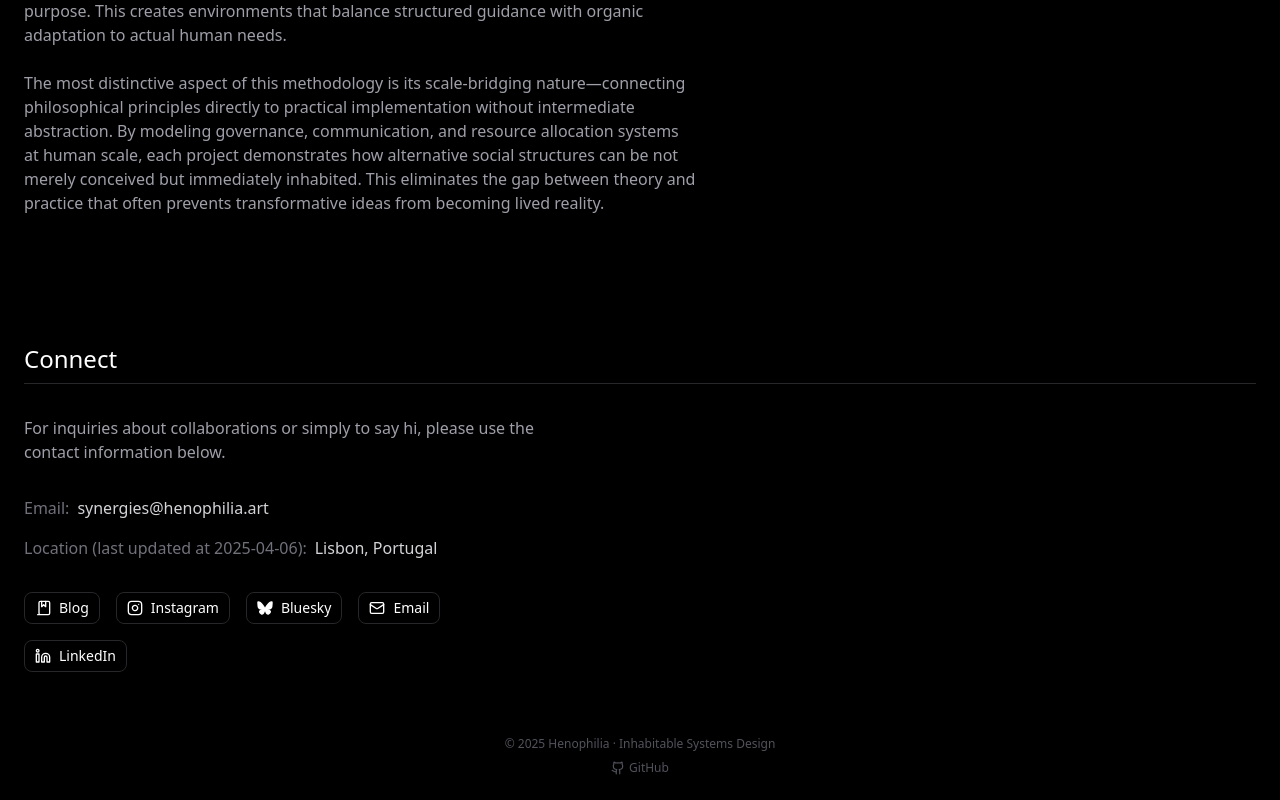
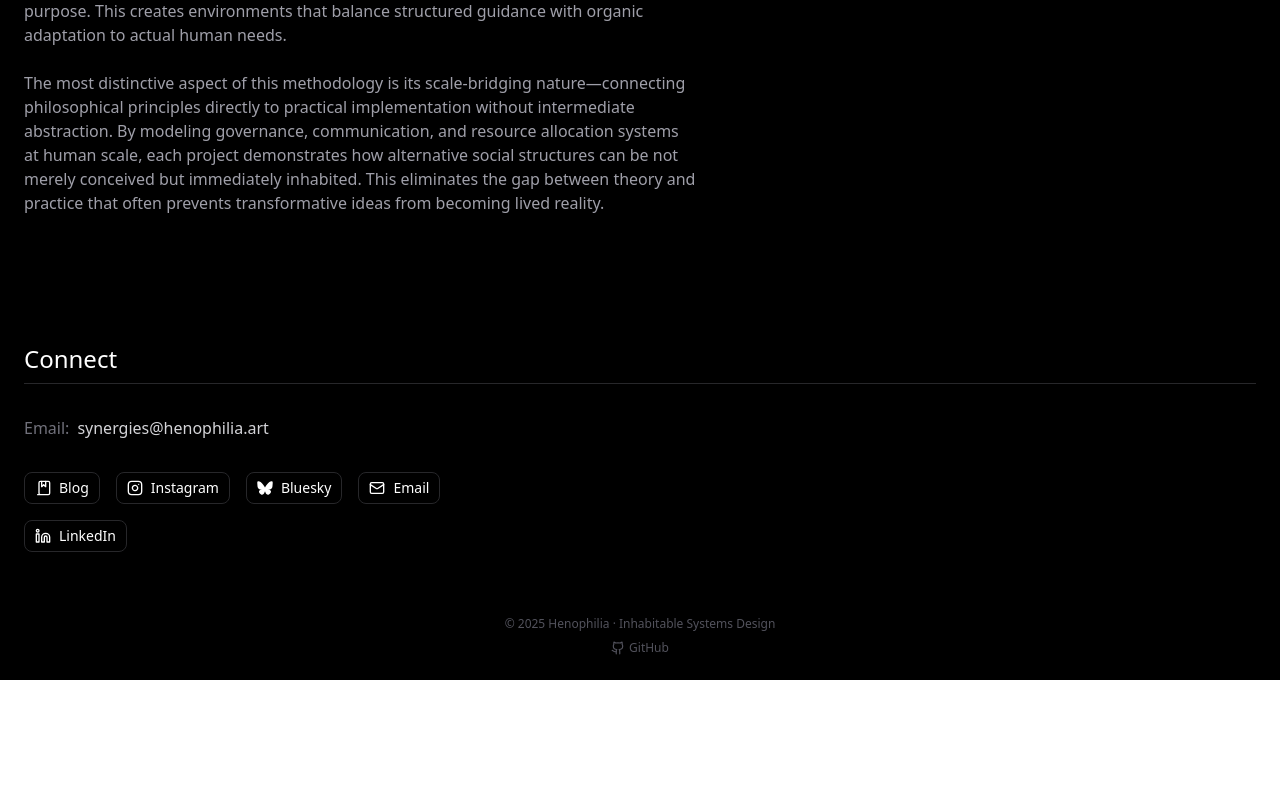
Before and after one commit to hermesloom/henophilia.art, a Next.js app: page / in a window 1280 px wide. Shown: the part 4647-5447 px from the top of the page. After the commit the page ends 5327 px from the top, so only its background shows below. Built offline with nearby package versions, Linux system fonts and the light colour scheme.

Commit message:
feat: remove text and location from connect section

```diff
--- a/app/page.tsx
+++ b/app/page.tsx
@@ -186,10 +186,6 @@ export default function Home() {
               {t.sections.connect.title}
             </h2>
             <div className="max-w-lg">
-              <p className="text-zinc-400 mb-8">
-                {t.sections.connect.paragraph}
-              </p>
-
               <div className="space-y-4">
                 <p className="text-zinc-300 flex items-center gap-2">
                   <span className="text-zinc-500">
@@ -201,12 +197,6 @@ export default function Home() {
                   >
                     synergies@henophilia.art
                   </a>
-                </p>
-                <p className="text-zinc-300 flex items-center gap-2">
-                  <span className="text-zinc-500">
-                    {t.sections.connect.location}
-                  </span>{" "}
-                  {t.sections.connect.locationValue}
                 </p>
 
                 <div className="flex flex-wrap gap-4 mt-8">
--- a/lib/i18n-types.ts
+++ b/lib/i18n-types.ts
@@ -34,10 +34,7 @@ export type Translation = {
     };
     connect: {
       title: string;
-      paragraph: string;
       email: string;
-      location: string;
-      locationValue: string;
       social: {
         instagram: string;
         bluesky: string;
--- a/lib/translations/de.tsx
+++ b/lib/translations/de.tsx
@@ -123,11 +123,7 @@ const de: Translation = {
     },
     connect: {
       title: "Kontakt",
-      paragraph:
-        "Für Anfragen zu Zusammenarbeiten oder um Hi zu sagen, nutze bitte die folgenden Kontaktinformationen.",
       email: "E-Mail:",
-      location: "Standort (letzte Aktualisierung am 06.04.2025):",
-      locationValue: "Lissabon, Portugal",
       social: {
         instagram: "Instagram",
         bluesky: "Bluesky",
--- a/lib/translations/en.tsx
+++ b/lib/translations/en.tsx
@@ -122,11 +122,7 @@ const en: Translation = {
     },
     connect: {
       title: "Connect",
-      paragraph:
-        "For inquiries about collaborations or simply to say hi, please use the contact information below.",
       email: "Email:",
-      location: "Location (last updated at 2025-04-06):",
-      locationValue: "Lisbon, Portugal",
       social: {
         instagram: "Instagram",
         bluesky: "Bluesky",
```
